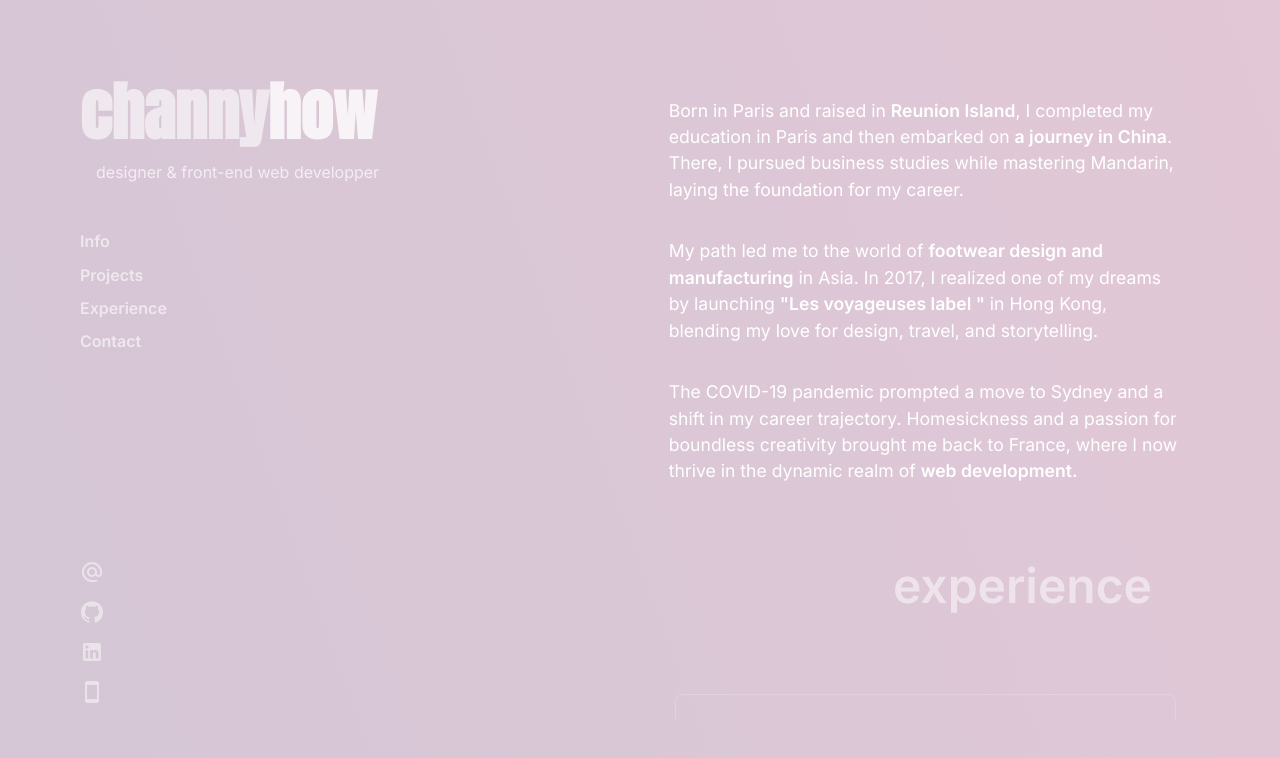
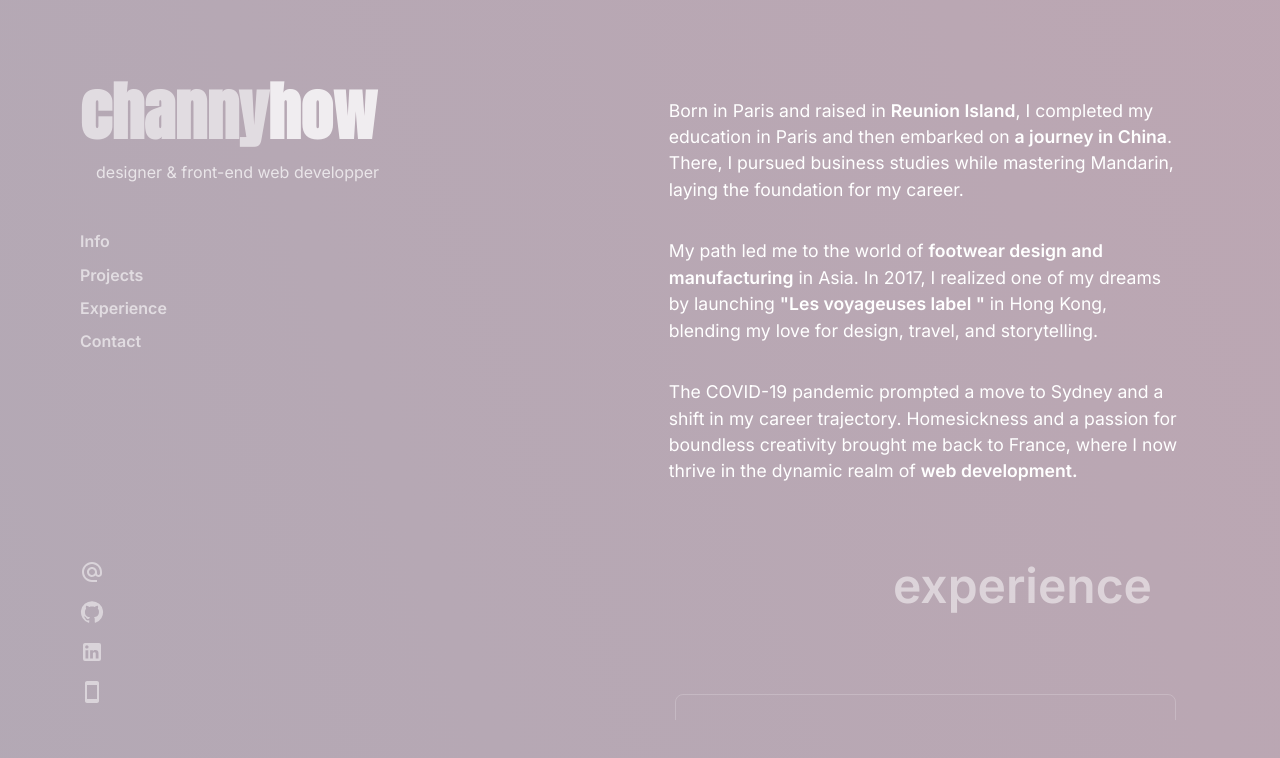
Before and after one commit to channyhow/Eliette, a React (Vite) app: page /exp in a window 1280 px wide. Shown: the top 758 px of the page. Built offline with nearby package versions, Linux system fonts and the light colour scheme; a web font is replaced by a local one.

Commit message:
intro change

```diff
--- a/src/app.scss
+++ b/src/app.scss
@@ -5,7 +5,7 @@
   height: 100vh; /* Ensure the app takes at least the full viewport height */
   overflow: hidden; // Hide overflow for the entire app
   justify-content: space-between;
-  background: linear-gradient(250deg, #ecc8d7, #98c3d2);
+  background: linear-gradient(250deg, #c2a5b1, #8eb2be);
   background-size: 600% 600%;
 
   -webkit-animation: Monstera 25s ease infinite;
--- a/src/pages/IntroPage/index.tsx
+++ b/src/pages/IntroPage/index.tsx
@@ -6,13 +6,13 @@ import './styles.scss';
 function IntroPage() {
   const navigate = useNavigate();
   // // appearing
-  const [fadeIn, setFadeIn] = useState(false);
+  // const [fadeIn, setFadeIn] = useState(false);
   // disappearing
   const [fadeOut, setFadeOut] = useState(false);
 
   useEffect(() => {
     const timer = setTimeout(() => {
-      setFadeIn(true);
+      // setFadeIn(true);
       // Redirect to the homepage after the fade-out animation
       setTimeout(() => {
         navigate('/home');
@@ -38,9 +38,9 @@ function IntroPage() {
       >
 
         <h2 className={`intro__name ${fadeOut ? 'intro__name--fade-out' : ''}`}>bonjour</h2>
-        {fadeIn ? (
+        {/* {fadeIn ? (
           <h1 className={`intro__label ${fadeIn ? 'intro__label--fade-in' : ''}`}> Channy</h1>
-        ) : null}
+        ) : null} */}
       </motion.main>
     </div>
   );
```
